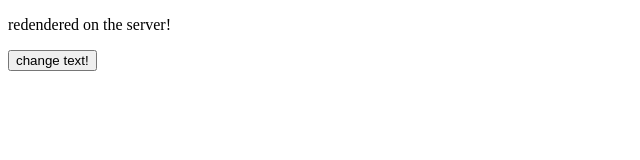
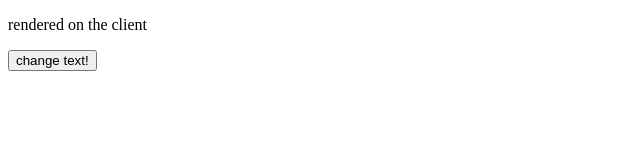
Before and after one commit to burczu/react-ssr-example, a React app: page / in a window 1280 px wide. Shown: the top 160 px of the page, without its empty margins (0-640 px from the left). Built offline with nearby package versions, Linux system fonts and the light colour scheme.

Commit message:
initial text as prop

```diff
--- a/package.json
+++ b/package.json
@@ -28,6 +28,7 @@
   "dependencies": {
     "babel-polyfill": "^6.26.0",
     "isomorphic-fetch": "^2.2.1",
+    "prop-types": "^15.6.0",
     "react": "^16.0.0",
     "react-dom": "^16.0.0"
   }
--- a/src/client.js
+++ b/src/client.js
@@ -2,4 +2,4 @@ import React from 'react';
 import ReactDOM from 'react-dom';
 import App from './components/App';
 
-ReactDOM.render(<App />, document.getElementById('app'));
+ReactDOM.render(<App initalText="rendered on the client" />, document.getElementById('app'));
--- a/src/components/App.js
+++ b/src/components/App.js
@@ -1,9 +1,14 @@
 import React from 'react';
+import PropTypes from 'prop-types';
 
 class App extends React.Component {
+  static propTypes = {
+    initalText: PropTypes.string.isRequired
+  }
+
   constructor(props) {
     super(props);
-    this.state = { text: 'redendered on the server!' };
+    this.state = { text: this.props.initalText };
   }
 
   onButtonClick(event) {
```
